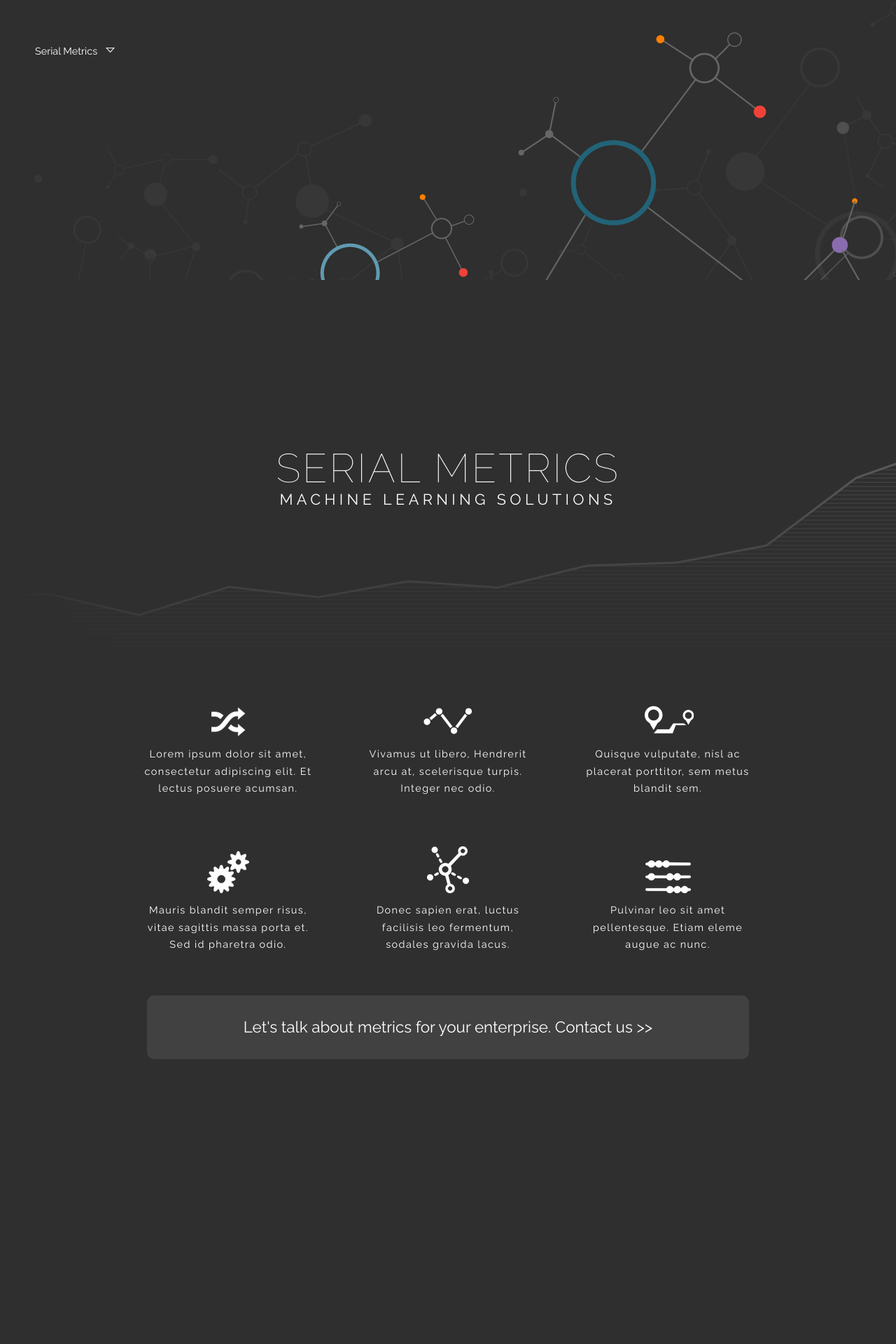
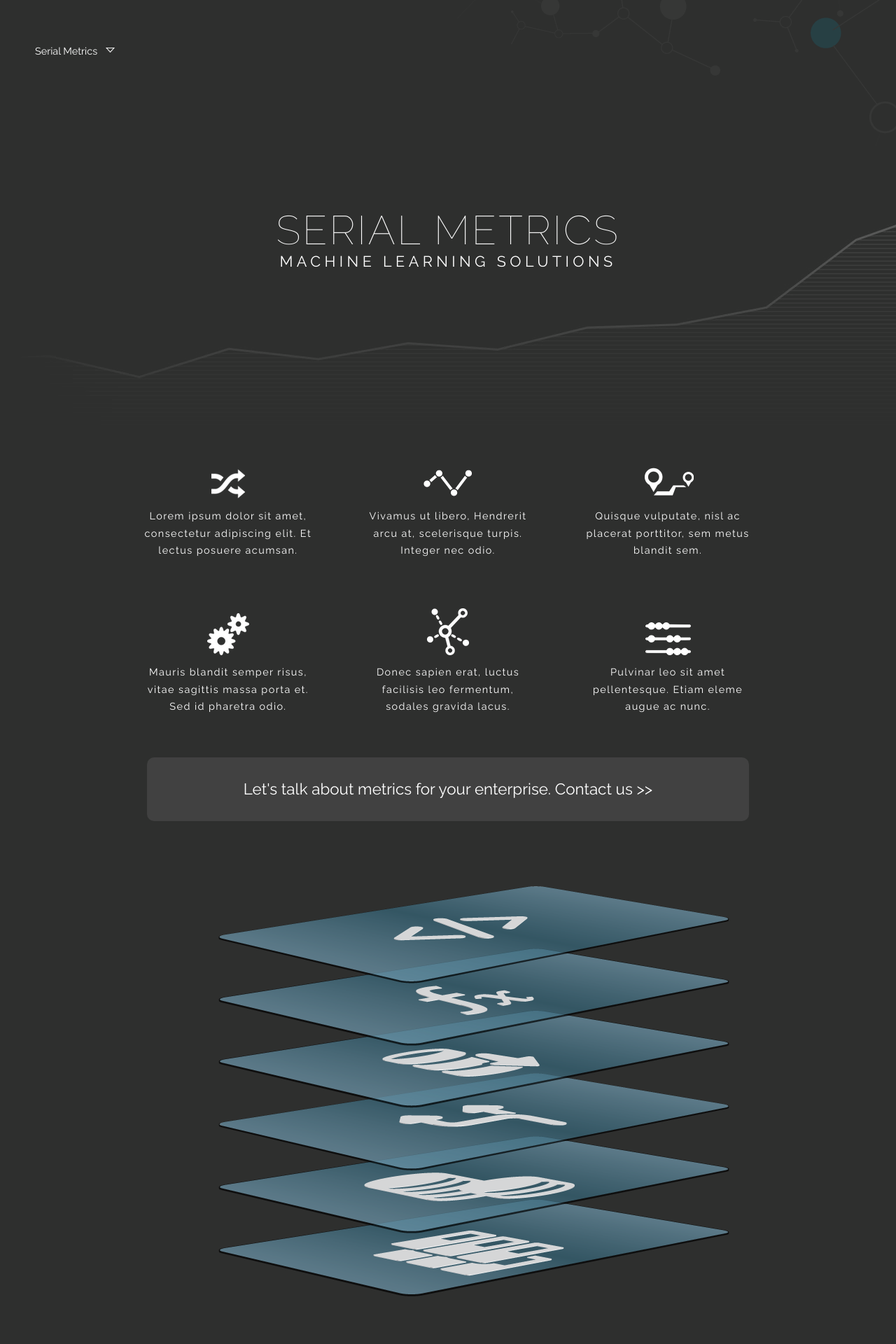
Before and after one commit to wreckslouie/serialmetrics, a PHP site: page / in a window 1280 px wide. Shown: the top 1920 px of the page at 70% size. Run offline with PHP 8.4, Linux system fonts and the light colour scheme; some libraries are stand-ins or nearby versions.

Commit message:
Update network image and data stack on home page

```diff
--- a/styles/home_page.css
+++ b/styles/home_page.css
@@ -75,7 +75,7 @@
   body h1, body h2 {
     text-transform: uppercase; }
   body h1 {
-    margin: 240px 0 0 0;
+    margin: 0px 0 0 0;
     font-size: 3.6em;
     font-weight: 100;
     letter-spacing: .05em; }
@@ -149,14 +149,14 @@
 body #data-stack {
   margin: 0 auto;
   padding-top: 30px;
-  width: 776px;
+  width: 850px;
   height: 679px; }
 body #data-stack div {
   height: 160px;
   margin-bottom: -70px;
   vertical-align: baseline; }
 body #network-image {
-  height: 400px;
+  height: 300px;
   overflow: hidden; }
 body footer {
   padding: 40px; }
--- a/styles/home_page.scss
+++ b/styles/home_page.scss
@@ -38,7 +38,7 @@
 	}
 
 	h1{
-		margin:240px 0 0 0;
+		margin:0px 0 0 0;
 		font-size: 3.6em;
 		font-weight: 100;
 		letter-spacing: .05em;
@@ -163,7 +163,7 @@
 	#data-stack{
 		margin: 0 auto;
 		padding-top:30px;
-		width: 776px;
+		width: 850px;
 		height: 679px;
 	}
 
@@ -174,7 +174,7 @@
 	}
 
 	#network-image{
-		height: 400px;
+		height: 300px;
 		overflow: hidden;
 	}
 
```
Also changed, not shown: images/home_page/data_stack/fifth-layer-highlighted.png, images/home_page/data_stack/fifth-layer.png, images/home_page/data_stack/first-layer-highlighted.png, images/home_page/data_stack/first-layer.png, images/home_page/data_stack/fourth-layer-highlighted.png, images/home_page/data_stack/fourth-layer.png, images/home_page/data_stack/second-layer-highlighted.png, images/home_page/data_stack/second-layer.png, images/home_page/data_stack/sixth-layer-highlighted.png, images/home_page/data_stack/sixth-layer.png, images/home_page/data_stack/third-layer-highlighted.png, images/home_page/data_stack/third-layer.png, images/home_page/network.png.
